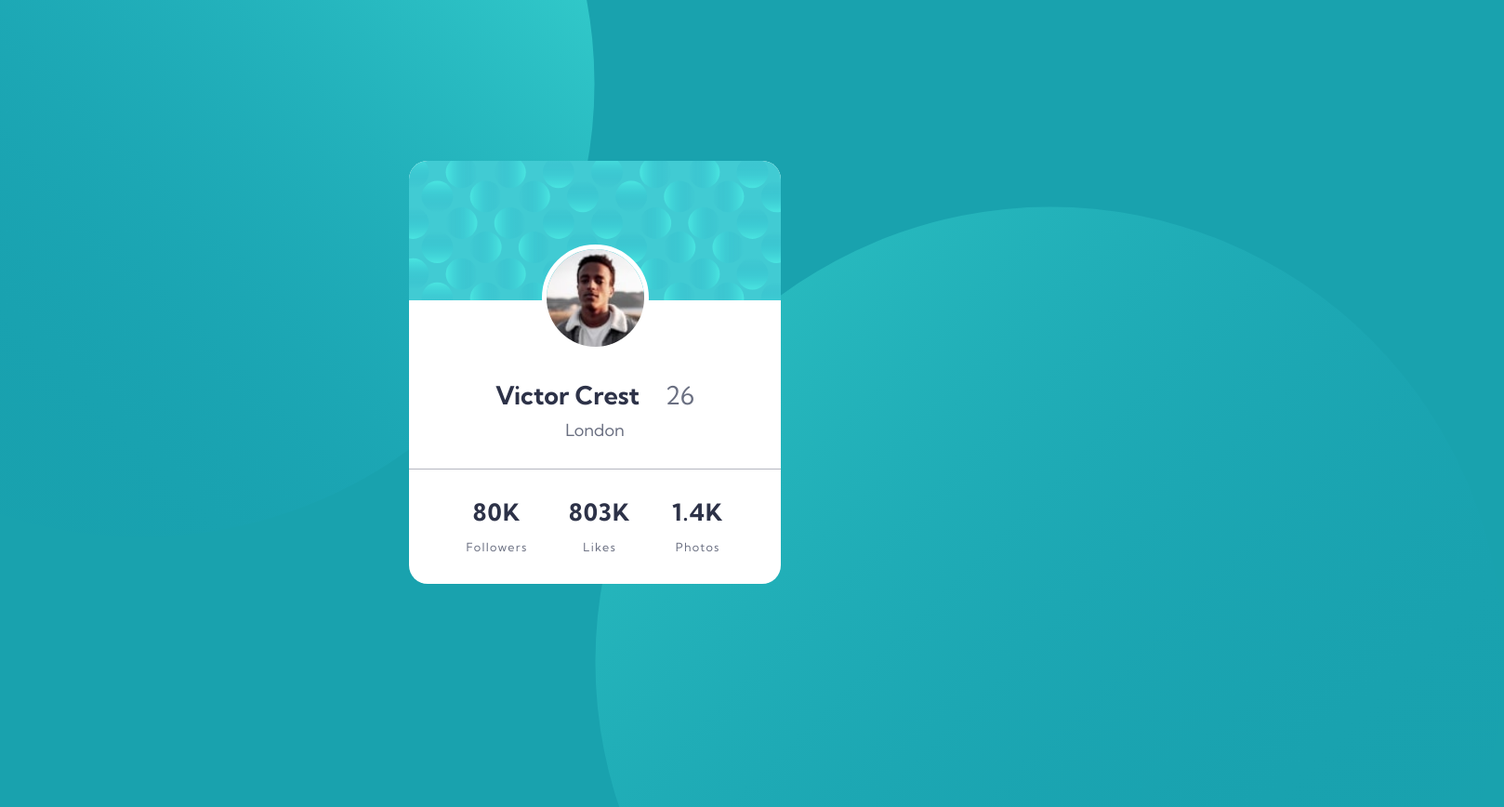
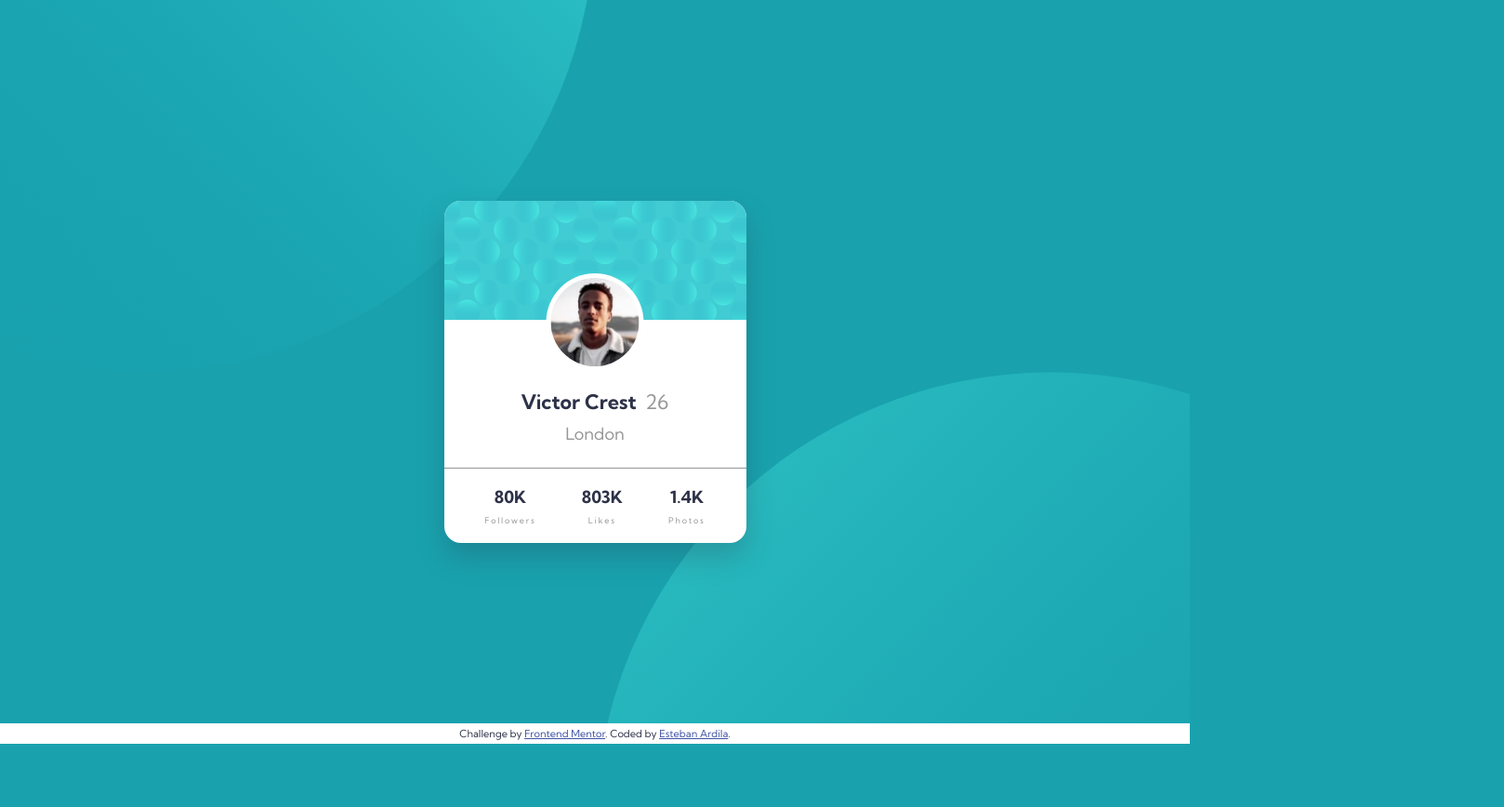
Before and after one commit to esardila/fm_profile_card_component, a plain HTML site: page index.html in a window 1280 px wide. Shown: the whole page at 93% size, 1618 px wide, since content can reach past the window. After the commit the page ends 800 px from the top, so only its background shows below. Drawn offline with Linux system fonts and the light colour scheme.

Commit message:
Actualización estilos

```diff
--- a/index.html
+++ b/index.html
@@ -12,13 +12,8 @@
 </head>
 
 <body>
-  <div class="main">
-    <div class="circles">
-      <img id="circle1" src="./images/bg-pattern-top.svg" alt="circle-top">
-      <img id="circle2" src="./images/bg-pattern-bottom.svg" alt="circle-bottom">
-    </div>
-
-    <div class="profile-card">
+  <main class="main">
+    <div class="card">
       <div class="card-header"></div>
       <div class="card-body">
         <div class="pic">
@@ -28,13 +23,16 @@
         <span class="city">London</span>
       </div>
       <div class="card-footer">
-        <div class="numbers">
-          <div class="item"><span>80K</span>Followers</div>
-          <div class="item"><span>803K</span>Likes</div>
-          <div class="item"><span>1.4K</span>Photos</div>
-        </div>
+        <div class="stat">80K<span>Followers</span></div>
+        <div class="stat">803K<span>Likes</span></div>
+        <div class="stat">1.4K<span>Photos</span></div>
       </div>
     </div>
+  </main>
+
+  <div class="attribution">
+    Challenge by <a href="https://www.frontendmentor.io?ref=challenge" target="_blank">Frontend Mentor</a>.
+    Coded by <a href="https://github.com/esardila" target="_blank">Esteban Ardila</a>.
   </div>
 </body>
 
--- a/style.css
+++ b/style.css
@@ -1,118 +1,136 @@
 /* BASE */
-
 @import url('https://fonts.googleapis.com/css2?family=Kumbh+Sans:wght@400;700&display=swap');
 
 :root {
-    font-size: 18px;
+    --clr-primary-dark-cyan: hsl(185, 75%, 39%);
+    --clr-primary-dark-desaturated-blue: hsl(229, 23%, 23%);
+    --clr-primary--grayish-blue: hsl(227, 10%, 46%);
+
+    --clr-neutral-dark-gray: hsl(0, 0%, 59%);
 }
 
 * {
     box-sizing: border-box;
-    color: hsl(229, 23%, 23%);
-    font-family: 'Kumbh Sans', sans-serif;
     margin: 0;
     padding: 0;
-    text-decoration: none;
 }
 
 body {
+    background-color: var(--clr-primary-dark-cyan);
+    background-image: url(./images/bg-pattern-top.svg), url(./images/bg-pattern-bottom.svg);
+    background-repeat: no-repeat, no-repeat;
+    background-position: right 50vw bottom 50vh, left 50vw top 50vh;
+    color: var(--clr-primary-dark-desaturated-blue);
+    font-family: 'Kumbh Sans', sans-serif;
+    font-size: 18px;
+}
+
+
+/* CONTENT */
+.main  {
     align-items: center;
-    background: hsl(185, 75%, 39%);
     display: flex;
     flex-direction: column;
     height: 100vh;
     justify-content: center;
-    overflow: hidden;
 }
 
-
-/* PROFILE CARD */
-
-.profile-card {
-    background: #ffffff;
-    border-radius: 20px;
-    position: relative;
+.card {
+    background: white;
+    border-radius: 1em;
+    box-shadow: 0 15px 30px hsl(229, 23%, 23%, 0.25);
+    max-width: 325px;
+    overflow: hidden;
     text-align: center;
-    width: 400px;
+    width: 100%;
 }
 
+/* HEADER */
 .card-header {
-    background-image: url('./images/bg-pattern-card.svg');
+    background-image: url(./images/bg-pattern-card.svg);
     background-size: cover;
-    border-radius: 20px 20px 0 0;
-    height: 150px;
+    height: 8rem;
 }
 
+/* BODY */
 .card-body {
-    padding-bottom: 30px;
+    padding: 75px 0 25px 0;
+    position: relative;
 }
 
 .pic {
-    border: 5px solid white;
+    background: white;
+    height: 105px;
+    left: 50%;
+    overflow: hidden;
+    padding: 5px;
+    position: absolute;
+    top: -50px;
+    transform: translateX(-50%);
+    width: 105px;
+}
+
+.pic, img {
     border-radius: 50%;
-    height: 115px;
-    margin: -60px auto 30px;
-    overflow: hidden;
-    padding: 0;
-    width: 115px;
 }
 
 .pic img {
     height: auto;
     width: 100%;
-    display: block;
 }
 
 .name {
-    margin-bottom: 0.5rem;
+    font-size: 1.2em;
+    margin-bottom: 10px;
 }
 
 .age {
-    margin-left: 1.2rem;
     font-weight: 400;
+    margin-left: 0.3rem;
 }
 
-.age,
-.city {
-    color: hsl(227, 10%, 46%);
+.age, .city {
+    color: var(--clr-neutral-dark-gray);
 }
 
-/* BACKGROUND CIRCLES */
-.circles #circle1,
-.circles #circle2 {
-    position: absolute;
-}
-
-#circle1 {
-    top: -50%;
-    right: 50%;
-}
-
-#circle2 {
-    bottom: -50%;
-    left: 50%;
+.city {
+    font-size: 1em;
 }
 
 
 /* FOOTER */
-
 .card-footer {
-    border-top: 1px solid hsla(227, 10%, 46%, 0.5);
-    padding: 30px 0;
+    border-top: 1px solid var(--clr-neutral-dark-gray);
+    display: flex;
+    justify-content: space-around;
+    padding: 1.2rem;
 }
 
-
-.item {
-    color: hsl(227, 10%, 46%);
-    display: inline-block;
-    font-size: 0.7em;
-    letter-spacing: 0.1em;
-    margin: 0 20px;
+.stat {
+    font-weight: 700;
 }
 
-.item span {
+.stat span {
+    color: var(--clr-neutral-dark-gray);
     display: block;
-    font-size: 2em !important;
-    font-weight: 700;
-    margin-bottom: 15px;
+    font-size: 0.5em;
+    font-weight: 400;
+    letter-spacing: 0.2em;
+    margin-top: 0.5rem;
 }
+
+/* ATTRIBUTION */
+.attribution {
+    background: white;
+    bottom: 0;
+    font-size: 11px;
+    height: 2em;
+    line-height: 2em;
+    position: absolute;
+    text-align: center;
+    width: 100%;
+}
+
+.attribution a {
+    color: hsl(228, 45%, 44%);
+}
```
